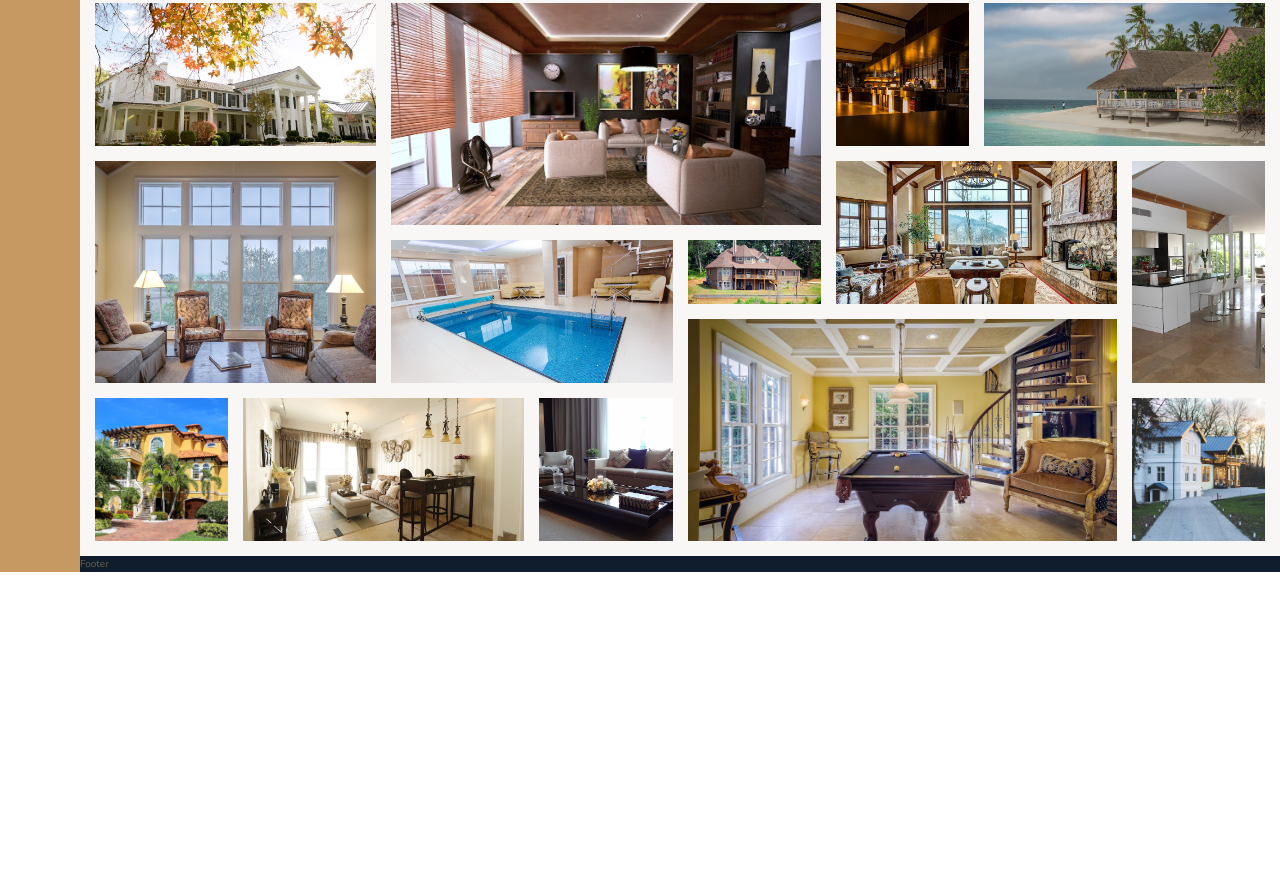
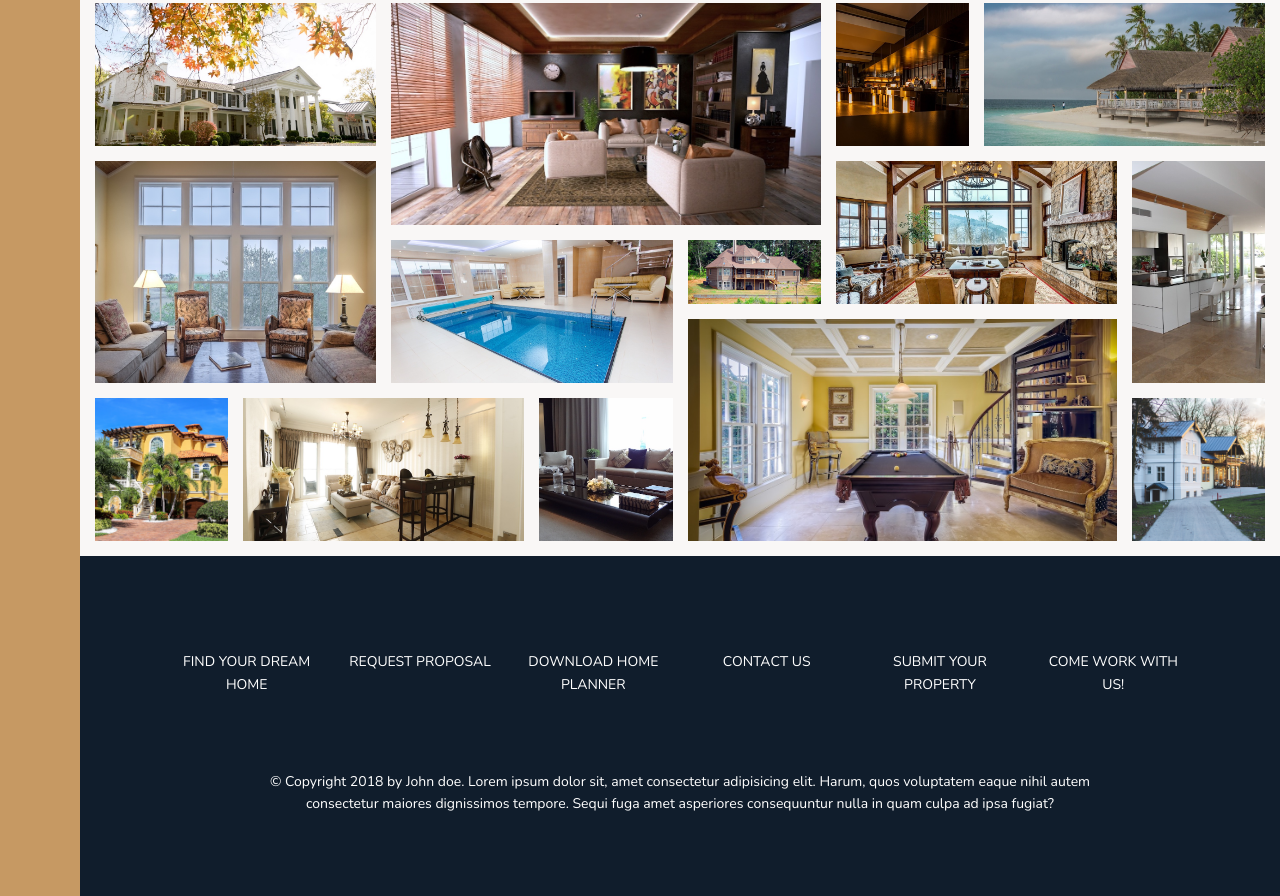
Before and after one commit to iamgraviteja/nexter, a website: page index.html in a window 1280 px wide. Shown: the part 3084-3980 px from the top of the page. Before the commit the page ends 3656 px from the top, so only its background shows below. Drawn offline with nearby package versions, Linux system fonts and the light colour scheme.

Commit message:
Footer changes added

```diff
--- a/index.html
+++ b/index.html
@@ -308,50 +308,74 @@
     </section>
     <section class="gallery">
         <figure class="gallery__item gallery__item--1">
-            <img src="./img/gal-1.jpeg" alt="gallery image 1" class="gallery__img"/>
+            <img src="./img/gal-1.jpeg" alt="gallery image 1" class="gallery__img" />
         </figure>
         <figure class="gallery__item gallery__item--2">
-            <img src="./img/gal-2.jpeg" alt="gallery image 2" class="gallery__img"/>
+            <img src="./img/gal-2.jpeg" alt="gallery image 2" class="gallery__img" />
         </figure>
         <figure class="gallery__item gallery__item--3">
-            <img src="./img/gal-3.jpeg" alt="gallery image 3" class="gallery__img"/>
+            <img src="./img/gal-3.jpeg" alt="gallery image 3" class="gallery__img" />
         </figure>
         <figure class="gallery__item gallery__item--4">
-            <img src="./img/gal-4.jpeg" alt="gallery image 4" class="gallery__img"/>
+            <img src="./img/gal-4.jpeg" alt="gallery image 4" class="gallery__img" />
         </figure>
         <figure class="gallery__item gallery__item--5">
-            <img src="./img/gal-5.jpeg" alt="gallery image 5" class="gallery__img"/>
+            <img src="./img/gal-5.jpeg" alt="gallery image 5" class="gallery__img" />
         </figure>
         <figure class="gallery__item gallery__item--6">
-            <img src="./img/gal-6.jpeg" alt="gallery image 6" class="gallery__img"/>
+            <img src="./img/gal-6.jpeg" alt="gallery image 6" class="gallery__img" />
         </figure>
         <figure class="gallery__item gallery__item--7">
-            <img src="./img/gal-7.jpeg" alt="gallery image 7" class="gallery__img"/>
+            <img src="./img/gal-7.jpeg" alt="gallery image 7" class="gallery__img" />
         </figure>
         <figure class="gallery__item gallery__item--8">
-            <img src="./img/gal-8.jpeg" alt="gallery image 8" class="gallery__img"/>
+            <img src="./img/gal-8.jpeg" alt="gallery image 8" class="gallery__img" />
         </figure>
         <figure class="gallery__item gallery__item--9">
-            <img src="./img/gal-9.jpeg" alt="gallery image 9" class="gallery__img"/>
+            <img src="./img/gal-9.jpeg" alt="gallery image 9" class="gallery__img" />
         </figure>
         <figure class="gallery__item gallery__item--10">
-            <img src="./img/gal-10.jpeg" alt="gallery image 10" class="gallery__img"/>
+            <img src="./img/gal-10.jpeg" alt="gallery image 10" class="gallery__img" />
         </figure>
         <figure class="gallery__item gallery__item--11">
-            <img src="./img/gal-11.jpeg" alt="gallery image 11" class="gallery__img"/>
+            <img src="./img/gal-11.jpeg" alt="gallery image 11" class="gallery__img" />
         </figure>
         <figure class="gallery__item gallery__item--12">
-            <img src="./img/gal-12.jpeg" alt="gallery image 12" class="gallery__img"/>
+            <img src="./img/gal-12.jpeg" alt="gallery image 12" class="gallery__img" />
         </figure>
         <figure class="gallery__item gallery__item--13">
-            <img src="./img/gal-13.jpeg" alt="gallery image 13" class="gallery__img"/>
+            <img src="./img/gal-13.jpeg" alt="gallery image 13" class="gallery__img" />
         </figure>
         <figure class="gallery__item gallery__item--14">
-            <img src="./img/gal-14.jpeg" alt="gallery image 14" class="gallery__img"/>
+            <img src="./img/gal-14.jpeg" alt="gallery image 14" class="gallery__img" />
         </figure>
     </section>
     <div class="footer">
-        Footer
+        <ul class="nav">
+            <li class="nav__item">
+                <a href="#" class="nav__link">find your dream home</a>
+            </li>
+            <li class="nav__item">
+                <a href="#" class="nav__link">request proposal</a>
+            </li>
+            <li class="nav__item">
+                <a href="#" class="nav__link">download home planner</a>
+            </li>
+            <li class="nav__item">
+                <a href="#" class="nav__link">contact us</a>
+            </li>
+            <li class="nav__item">
+                <a href="#" class="nav__link">submit your property</a>
+            </li>
+            <li class="nav__item">
+                <a href="#" class="nav__link">come work with us!</a>
+            </li>
+        </ul>
+        <p class="copyright">
+            &copy; Copyright 2018 by John doe. Lorem ipsum dolor sit, amet consectetur adipisicing elit. Harum, quos
+            voluptatem eaque nihil autem consectetur maiores dignissimos tempore. Sequi fuga amet asperiores
+            consequuntur nulla in quam culpa ad ipsa fugiat?
+        </p>
     </div>
 </body>
 
--- a/sass/_footer.scss
+++ b/sass/_footer.scss
@@ -1,4 +1,39 @@
 .footer {
     background-color: $color-secondary;
     grid-column: full-start / full-end;
+    padding: 8rem;
 }
+
+.nav {
+    list-style: none;
+
+    display: grid;
+    grid-template-columns: repeat(auto-fit, minmax(15rem, 1fr));
+
+    &__link:link,
+    &__link:visited {
+        color: #FFF;
+        font-size: 1.4rem;
+        text-decoration: none;
+        text-align: center;
+        text-transform: uppercase;
+        padding: 1.5rem;
+        display: block;
+        transition: all 0.2s;
+    }
+
+    &__link:hover,
+    &__link:active {
+        background-color: rgba($color: #FFF, $alpha: 0.05);
+        transform: translateY(-3px);
+    }
+}
+
+.copyright {
+    color: #FFF;
+    font-size: 1.4rem;
+    text-align: center;
+    width: 80%;
+    margin: 0 auto;
+    margin-top: 6rem;
+}
```
Also changed, not shown: css/style.css.
